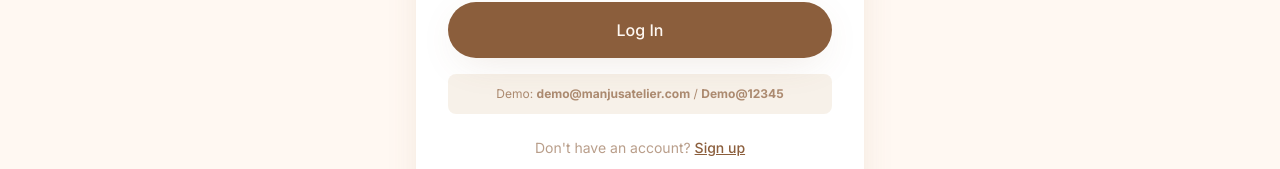
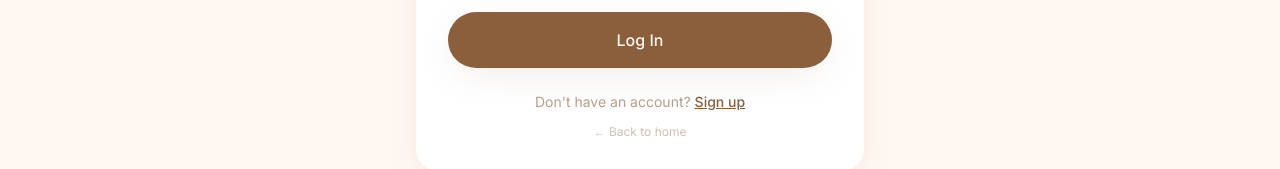
Before and after one commit to SameerJoshi7/manjusatelier, a React (Vite) app in the folder client/: page /login in a window 1280 px wide. Shown: the part 490-659 px from the top of the page. Built offline with nearby package versions, Linux system fonts and the light colour scheme; no server answers.

Commit message:
chore: remove demo accounts from codebase

```diff
--- a/client/src/pages/Login.tsx
+++ b/client/src/pages/Login.tsx
@@ -104,11 +104,7 @@ export default function Login() {
           </Button>
         </form>
 
-        {mode === 'login' && (
-          <p className="mt-4 rounded-lg bg-beige/40 p-3 text-center text-xs text-brown/70 dark:bg-beige/10">
-            Demo: <strong>demo@manjusatelier.com</strong> / <strong>Demo@12345</strong>
-          </p>
-        )}
+
 
         <p className="mt-6 text-center text-sm text-brown/60 dark:text-beige/60">
           {mode === 'login' ? "Don't have an account? " : 'Already have an account? '}
```
Also changed, not shown: 2 other files (tests, documents, lock files or other folders).
